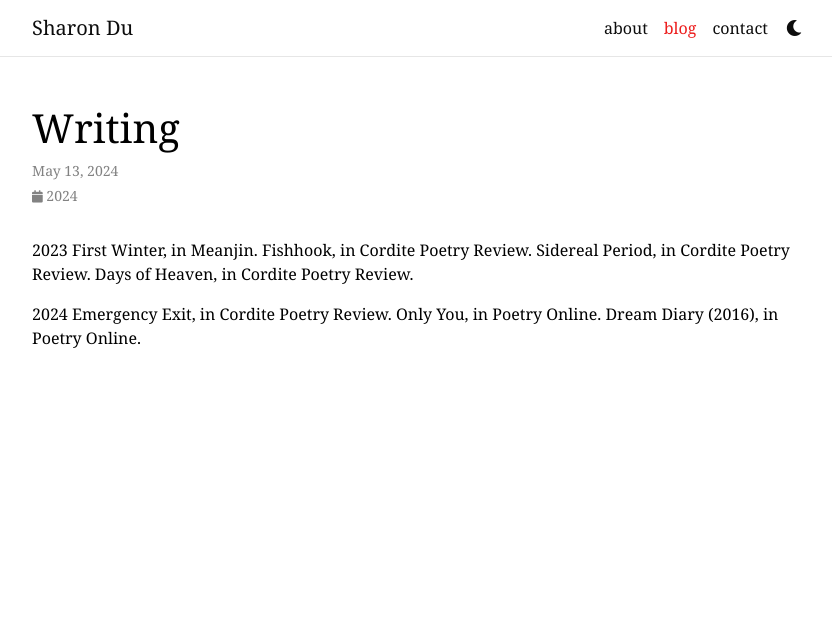
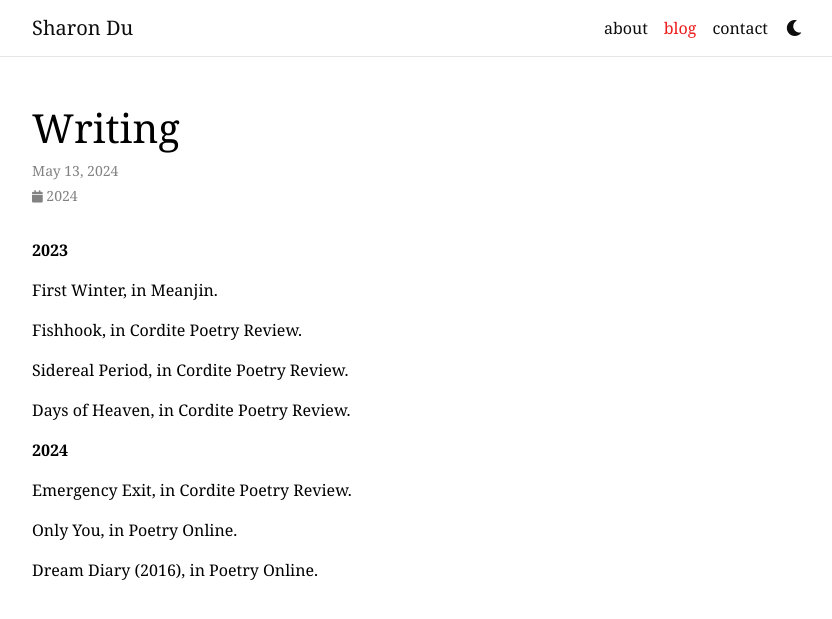
Before and after one commit to sharondumb/sharondumb.github.io, a Jekyll site: the page built from _posts/2024-05-13-writing.md, in a window 1280 px wide. Shown: the top 619 px of the page, without its empty margins (223-1055 px from the left). Built offline with Jekyll 4.4.1, drawn with Linux system fonts in a browser that asks for light colours; comment, search, counter and statistics services are not loaded; a style sheet for code colours, icons or effects is not loaded.

Commit message:
fix layout

```diff
--- a/_posts/2024-05-13-writing.md
+++ b/_posts/2024-05-13-writing.md
@@ -7,13 +7,20 @@ tags:
 categories:
 ---
 
-2023
+__2023__
+
 First Winter, in Meanjin.
+
 Fishhook, in Cordite Poetry Review.
+
 Sidereal Period, in Cordite Poetry Review.
+
 Days of Heaven, in Cordite Poetry Review.
 
-2024
+__2024__
+
 Emergency Exit, in Cordite Poetry Review.
+
 Only You, in Poetry Online.
+
 Dream Diary (2016), in Poetry Online.
```
